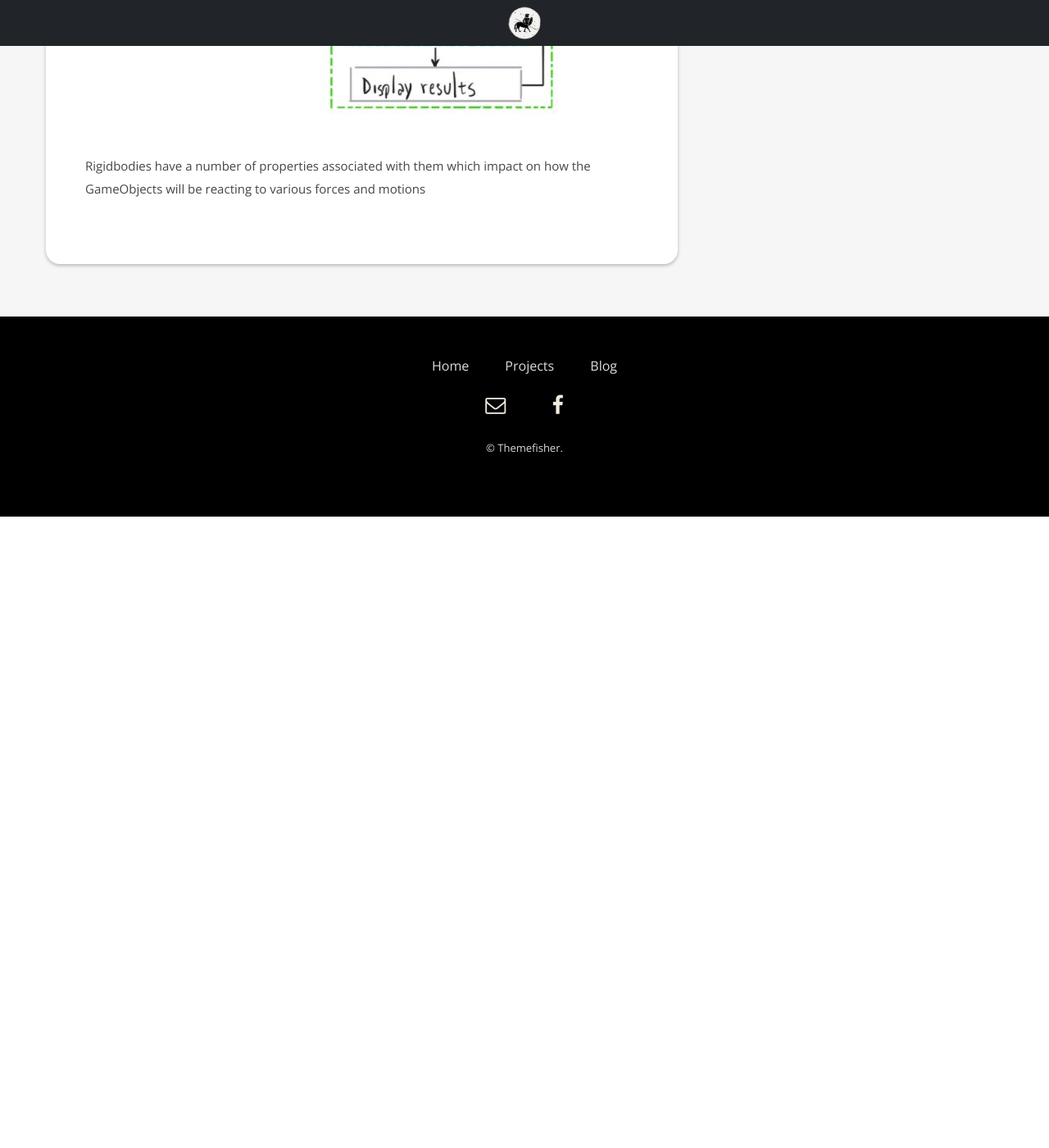
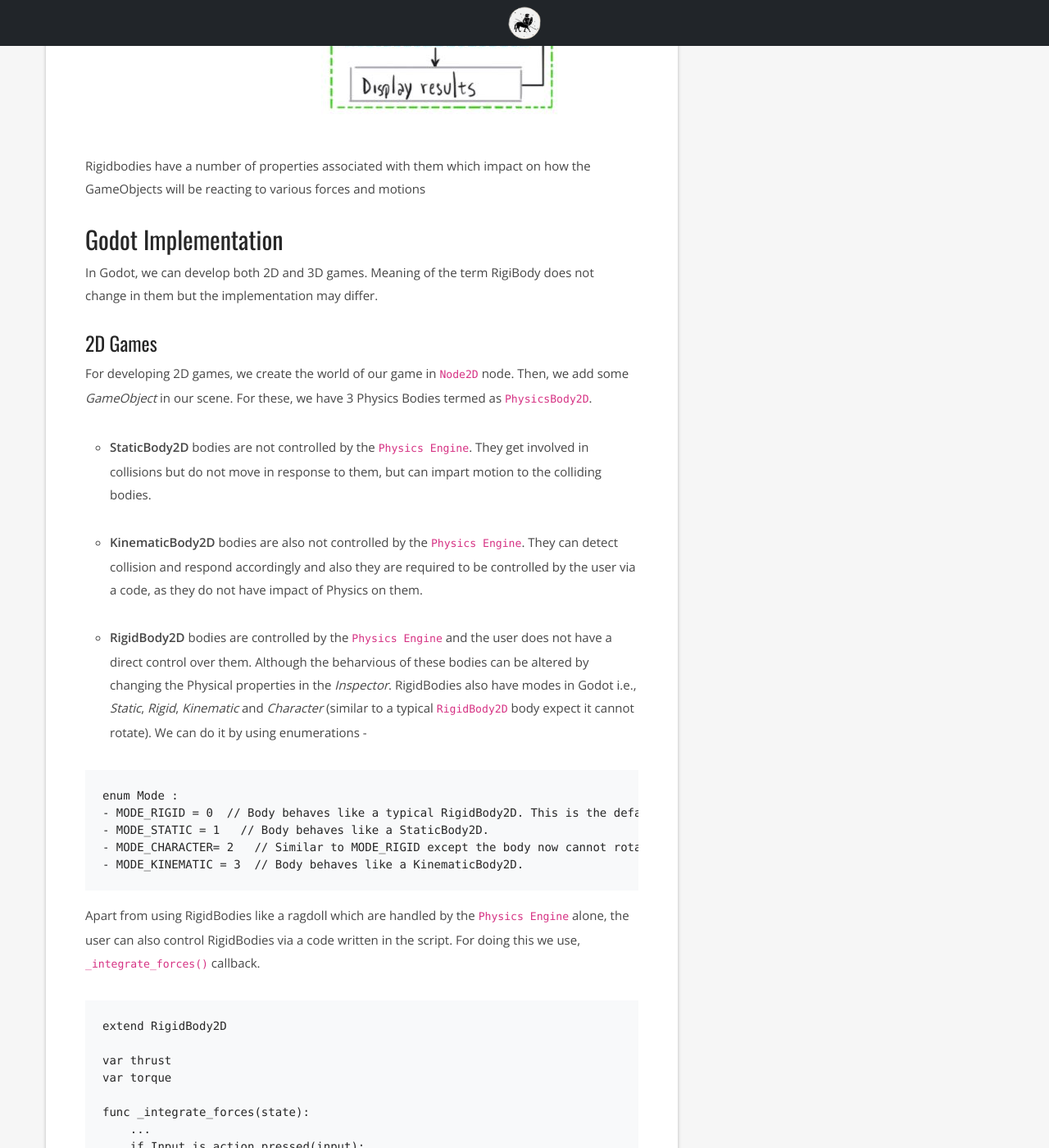
Before and after one commit to studiocentauri/studiocentauri.github.io, a Jekyll site: the page built from learn/skills/rigidbody.md, in a window 1280 px wide and 1400 px high, scrolled down 1365 px. Shown: the whole window at 82% size. Built offline with Jekyll 4.4.1, drawn with Linux system fonts in a browser that asks for light colours; nearby versions of some CDN libraries; some web fonts are replaced; comment, search, counter and statistics services are not loaded; before the commit the page ends 1995 px from its top, so only the background shows below that; some of the changed text lies outside the part shown.

Commit message:
Modified rigidbody.md

````diff
--- a/learn/skills/rigidbody.md
+++ b/learn/skills/rigidbody.md
@@ -18,3 +18,49 @@ A brief overview of the working of a `Physics Engine` is given in the following
 ![Physics Engine Overview](/img/learn/physics_engine.png)
 
 Rigidbodies have a number of properties associated with them which impact on how the GameObjects will be reacting to various forces and motions
+
+## Godot Implementation
+
+In Godot, we can develop both 2D and 3D games. Meaning of the term RigiBody does not change in them but the implementation may differ.
+
+#### 2D Games
+For developing 2D games, we create the world of our game in `Node2D` node. Then, we add some _GameObject_ in our scene. For these, we have 3 Physics Bodies termed as `PhysicsBody2D`.
+
+* __StaticBody2D__ bodies are not controlled by the `Physics Engine`. They get involved in collisions but do not move in response to them, but can impart motion to the colliding bodies.
+
+* __KinematicBody2D__ bodies are also not controlled by the `Physics Engine`. They can detect collision and respond accordingly and also they are required to be controlled by the user via a code, as they do not have impact of Physics on them.
+
+* __RigidBody2D__ bodies are controlled by the `Physics Engine` and the user does not have a direct control over them. Although the beharvious of these bodies can be altered by changing the Physical properties in the _Inspector_.
+RigidBodies also have modes in Godot i.e., _Static_, _Rigid_, _Kinematic_ and _Character_ (similar to a typical `RigidBody2D` body expect it cannot rotate). We can do it by using enumerations -
+
+```
+enum Mode :
+- MODE_RIGID = 0  // Body behaves like a typical RigidBody2D. This is the default mode
+- MODE_STATIC = 1   // Body behaves like a StaticBody2D.
+- MODE_CHARACTER= 2   // Similar to MODE_RIGID except the body now cannot rotate.
+- MODE_KINEMATIC = 3  // Body behaves like a KinematicBody2D.
+```
+Apart from using RigidBodies like a ragdoll which are handled by the `Physics Engine` alone, the user can also control RigidBodies via a code written in the script. For doing this we use, `_integrate_forces()` callback.
+
+```
+extend RigidBody2D
+
+var thrust
+var torque
+
+func _integrate_forces(state):
+    ...
+    if Input.is_action_pressed(input):
+         applied_force = thrust.rotated(rotation)
+    ...
+
+    var rotation_dir = 0
+    if Input.is_action_pressed(input):
+        rotation_dir = +1 or -1
+
+    applied_torque = rotation_dir*torque
+    ...
+
+```
+
+#### 3D Games
````
